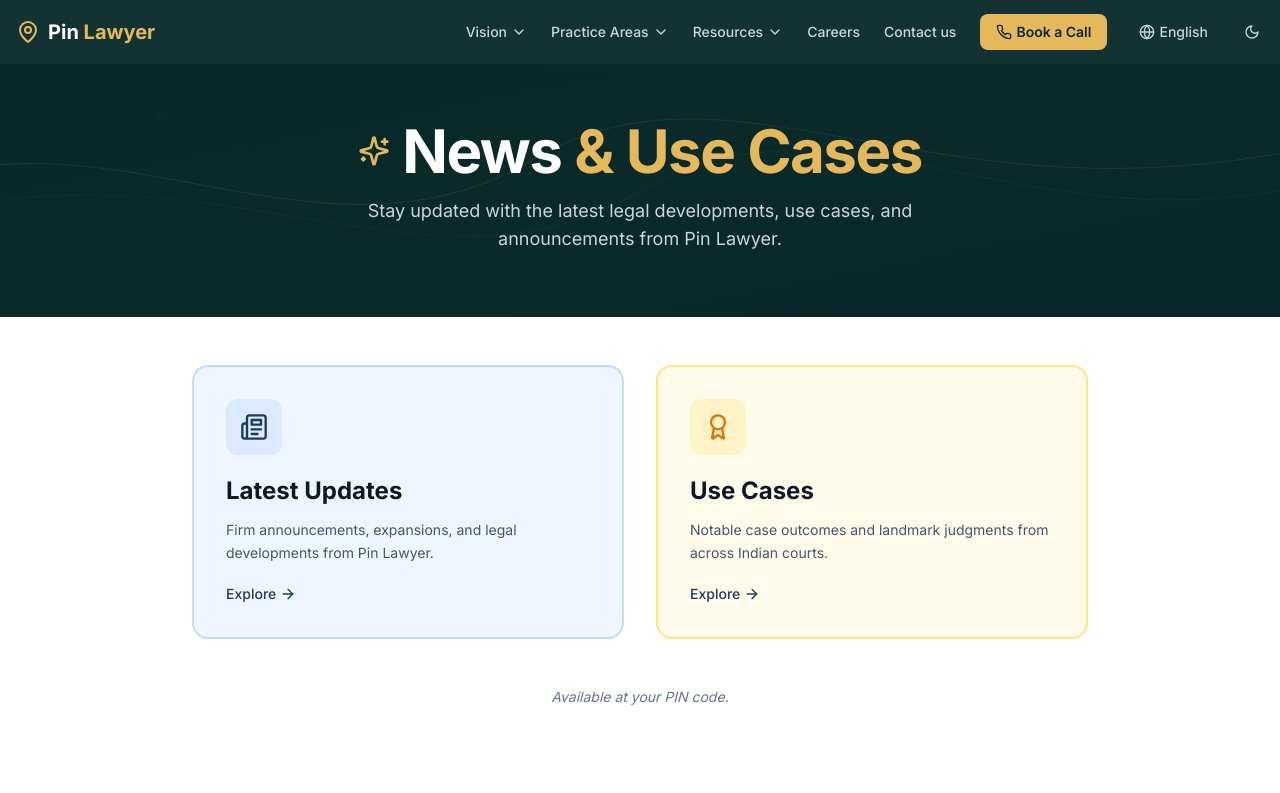
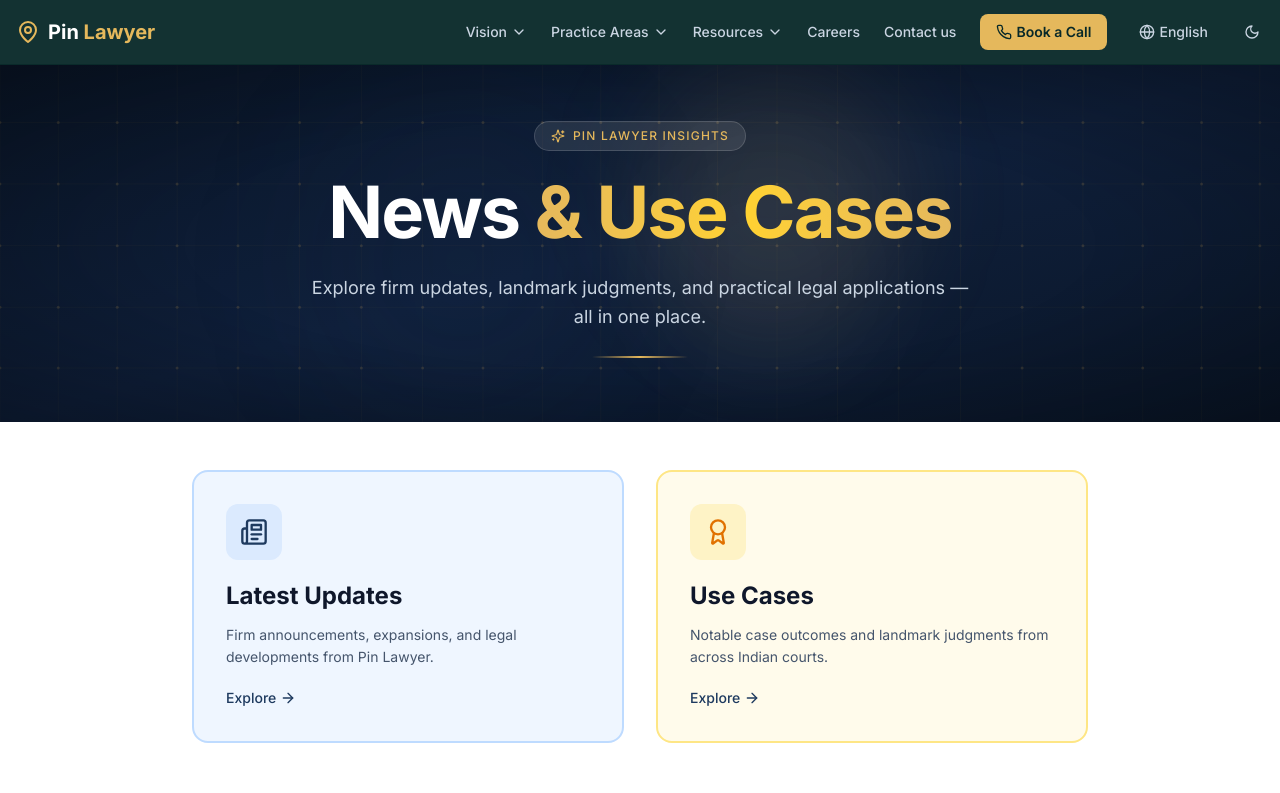
Before and after one commit to manikex/pinlawyer-website, a Next.js app: page /news in a window 1280 px wide. Shown: the top 793 px of the page. Built offline with nearby package versions, Linux system fonts and the light colour scheme.

Commit message:
feat: add news page with auto-changing background and update footer with professional social icons

```diff
--- a/components/NewsContent.tsx
+++ b/components/NewsContent.tsx
@@ -1,6 +1,6 @@
 'use client';
 
-import { useState, useMemo } from 'react';
+import { useState, useMemo, useEffect, useRef } from 'react';
 import { motion, AnimatePresence } from 'framer-motion';
 import Link from 'next/link';
 import { ArrowRight, Newspaper, Award, Calendar, Sparkles } from 'lucide-react';
@@ -31,9 +31,122 @@
   },
 ];
 
+// ---------- Animated Geometric Grid ----------
+function GeometricGrid() {
+  const canvasRef = useRef<HTMLCanvasElement>(null);
+
+  useEffect(() => {
+    const canvas = canvasRef.current;
+    if (!canvas) return;
+    const ctx = canvas.getContext('2d');
+    if (!ctx) return;
+
+    let animationId: number;
+
+    const resize = () => {
+      canvas.width = canvas.offsetWidth;
+      canvas.height = canvas.offsetHeight;
+    };
+    resize();
+    window.addEventListener('resize', resize);
+
+    const draw = () => {
+      ctx.clearRect(0, 0, canvas.width, canvas.height);
+      const time = Date.now() * 0.0005;
+      const spacing = 60;
+
+      ctx.strokeStyle = 'rgba(229, 184, 92, 0.08)';
+      ctx.lineWidth = 0.5;
+
+      // Vertical lines with subtle wave
+      for (let x = -spacing; x < canvas.width + spacing; x += spacing) {
+        const wave = Math.sin(x * 0.01 + time) * 3;
+        ctx.beginPath();
+        ctx.moveTo(x + wave, 0);
+        ctx.lineTo(x + wave, canvas.height);
+        ctx.stroke();
+      }
+
+      // Horizontal lines with subtle wave
+      for (let y = -spacing; y < canvas.height + spacing; y += spacing) {
+        const wave = Math.cos(y * 0.01 + time) * 3;
+        ctx.beginPath();
+        ctx.moveTo(0, y + wave);
+        ctx.lineTo(canvas.width, y + wave);
+        ctx.stroke();
+      }
+
+      // Subtle glowing nodes at intersections
+      for (let x = 0; x < canvas.width; x += spacing) {
+        for (let y = 0; y < canvas.height; y += spacing) {
+          const waveX = Math.sin(x * 0.01 + time) * 3;
+          const waveY = Math.cos(y * 0.01 + time) * 3;
+          ctx.beginPath();
+          ctx.arc(x + waveX, y + waveY, 1.5, 0, Math.PI * 2);
+          ctx.fillStyle = 'rgba(229, 184, 92, 0.15)';
+          ctx.fill();
+        }
+      }
+
+      animationId = requestAnimationFrame(draw);
+    };
+
+    draw();
+
+    return () => {
+      cancelAnimationFrame(animationId);
+      window.removeEventListener('resize', resize);
+    };
+  }, []);
+
+  return (
+    <canvas
+      ref={canvasRef}
+      className="absolute inset-0 w-full h-full pointer-events-none"
+    />
+  );
+}
+
+// ---------- Floating Orbs (brighter) ----------
+function FloatingOrbs() {
+  return (
+    <div className="absolute inset-0 overflow-hidden pointer-events-none">
+      <motion.div
+        animate={{
+          x: [0, 30, -20, 0],
+          y: [0, -40, 20, 0],
+          scale: [1, 1.2, 0.9, 1],
+        }}
+        transition={{ duration: 12, repeat: Infinity, ease: 'easeInOut' }}
+        className="absolute top-1/4 left-1/4 w-64 h-64 rounded-full bg-[#1E3A5F]/10 blur-3xl"
+      />
+      <motion.div
+        animate={{
+          x: [0, -30, 20, 0],
+          y: [0, 30, -30, 0],
+          scale: [1, 0.8, 1.1, 1],
+        }}
+        transition={{ duration: 15, repeat: Infinity, ease: 'easeInOut', delay: 2 }}
+        className="absolute bottom-1/4 right-1/4 w-80 h-80 rounded-full bg-[#E5B85C]/10 blur-3xl"
+      />
+      <motion.div
+        animate={{
+          x: [0, 20, -10, 0],
+          y: [0, -20, 10, 0],
+          scale: [1, 1.1, 0.9, 1],
+        }}
+        transition={{ duration: 10, repeat: Infinity, ease: 'easeInOut', delay: 4 }}
+        className="absolute top-1/3 right-1/3 w-48 h-48 rounded-full bg-white/5 blur-3xl"
+      />
+    </div>
+  );
+}
+
+// ---------- News Content ----------
 export default function NewsContent({ allNews }: { allNews: NewsPost[] }) {
   const [selectedCardId, setSelectedCardId] = useState<string | null>(null);
   const [activeFilter, setActiveFilter] = useState('All');
+  const [bgTheme, setBgTheme] = useState<'dark' | 'brighter'>('dark');
 
   const selectedCard = categoryCards.find((card) => card.id === selectedCardId);
 
@@ -49,39 +162,112 @@
 
   const filteredItems = useMemo(() => {
     if (!selectedCard) return [];
-
-    const sectionItems = allNews.filter(
-      (item) => item.section === selectedCardId
-    );
-
+    const sectionItems = allNews.filter((item) => item.section === selectedCardId);
     if (activeFilter === 'All') return sectionItems;
-
     return sectionItems.filter((item) => item.category === activeFilter);
   }, [selectedCard, activeFilter, allNews]);
 
+  // ---------- Auto-changing background theme ----------
+  useEffect(() => {
+    const interval = setInterval(() => {
+      setBgTheme((prev) => (prev === 'dark' ? 'brighter' : 'dark'));
+    }, 2800); // Change every 2.8 seconds
+
+    return () => clearInterval(interval);
+  }, []);
+
+  // Background classes based on theme
+  const bgClasses = {
+    dark: 'from-slate-950 via-[#0a0f1a] to-slate-900',
+    brighter: 'from-[#0a1628] via-[#0f1f3a] to-[#0a1628]',
+  };
+
+  // Text colors based on theme
+  const textClasses = {
+    dark: 'text-slate-400',
+    brighter: 'text-slate-300',
+  };
+
+  // Badge styles based on theme
+  const badgeClasses = {
+    dark: 'bg-white/5 border-white/10',
+    brighter: 'bg-white/10 border-white/15',
+  };
+
   return (
     <section className="bg-white dark:bg-slate-950 transition-colors duration-300 min-h-screen">
-      {/* Hero */}
-      <div className="relative bg-gradient-to-br from-[#072828] via-[#0A2A2A] to-[#072828] text-white pt-14 pb-16 px-4 md:px-12 overflow-hidden">
-        <svg className="absolute inset-0 w-full h-full opacity-10" viewBox="0 0 1200 400" preserveAspectRatio="none" fill="none">
-          <path d="M-100 200 C100 50, 300 350, 500 150 C700 -50, 900 300, 1300 100" stroke="#E5B85C" strokeWidth="1.5" />
-          <path d="M-100 250 C200 100, 400 400, 600 200 C800 0, 1000 350, 1300 150" stroke="#E5B85C" strokeWidth="1" opacity="0.6" />
-          <circle cx="150" cy="80" r="2" stroke="#E5B85C" strokeWidth="0.8" opacity="0.7" />
-        </svg>
+      {/* ========== HERO – Auto-changing background ========== */}
+      <motion.div
+        initial={false}
+        animate={{
+          background: bgTheme === 'dark'
+            ? 'linear-gradient(to bottom right, #0f172a, #0a0f1a, #0f172a)'
+            : 'linear-gradient(to bottom right, #0a1628, #0f1f3a, #0a1628)',
+        }}
+        transition={{ duration: 2.5, ease: 'easeInOut' }}
+        className="relative text-white pt-14 pb-16 px-4 md:px-12 overflow-hidden"
+      >
+        {/* Animated geometric grid */}
+        <GeometricGrid />
+
+        {/* Floating orbs for depth */}
+        <FloatingOrbs />
+
+        {/* Subtle vignette */}
+        <div
+          className="absolute inset-0 pointer-events-none"
+          style={{
+            background:
+              'radial-gradient(ellipse at center, transparent 50%, rgba(0,0,0,0.3) 100%)',
+          }}
+        />
 
         <div className="max-w-5xl mx-auto text-center relative z-10">
-          <div className="flex items-center justify-center gap-3 mb-4">
-            <Sparkles className="w-8 h-8 text-[#E5B85C]" />
-            <h1 className="text-4xl md:text-5xl lg:text-6xl font-bold tracking-tight">
-              News <span className="text-[#E5B85C]">&amp; Use Cases</span>
-            </h1>
-          </div>
-          <p className="text-lg text-slate-300 max-w-2xl mx-auto">
-            Stay updated with the latest legal developments, use cases, and announcements from Pin Lawyer.
-          </p>
+          <motion.div
+            initial={{ opacity: 0, y: 30 }}
+            animate={{ opacity: 1, y: 0 }}
+            transition={{ duration: 0.8, ease: 'easeOut' }}
+            className="mb-4"
+          >
+            <span className={`inline-flex items-center gap-2 px-4 py-1.5 rounded-full border text-xs font-medium text-[#E5B85C] uppercase tracking-widest transition-all duration-1000 ${badgeClasses[bgTheme]}`}>
+              <Sparkles className="w-3.5 h-3.5" />
+              Pin Lawyer Insights
+            </span>
+          </motion.div>
+
+          <motion.h1
+            initial={{ opacity: 0, y: 30 }}
+            animate={{ opacity: 1, y: 0 }}
+            transition={{ duration: 0.8, ease: 'easeOut', delay: 0.15 }}
+            className="text-4xl md:text-6xl lg:text-7xl font-bold tracking-tight leading-tight mb-4"
+          >
+            News{' '}
+            <span className="bg-gradient-to-r from-[#E5B85C] via-amber-300 to-[#E5B85C] bg-clip-text text-transparent">
+              &amp; Use Cases
+            </span>
+          </motion.h1>
+
+          <motion.p
+            initial={{ opacity: 0, y: 30 }}
+            animate={{ opacity: 1, y: 0 }}
+            transition={{ duration: 0.8, ease: 'easeOut', delay: 0.3 }}
+            className={`text-base md:text-lg max-w-2xl mx-auto leading-relaxed transition-all duration-1000 ${textClasses[bgTheme]}`}
+          >
+            Explore firm updates, landmark judgments, and practical legal applications —
+            all in one place.
+          </motion.p>
+
+          {/* Decorative bottom line */}
+          <motion.div
+            initial={{ scaleX: 0 }}
+            animate={{ scaleX: 1 }}
+            transition={{ duration: 1, ease: 'easeOut', delay: 0.5 }}
+            className="mt-6 w-24 h-0.5 bg-gradient-to-r from-transparent via-[#E5B85C] to-transparent mx-auto"
+          />
         </div>
-      </div>
+      </motion.div>
 
+      {/* ========== Content Area ========== */}
       <div className="max-w-6xl mx-auto px-4 md:px-12 py-12">
         <AnimatePresence mode="wait">
           {!selectedCard ? (
@@ -128,14 +314,12 @@
               <button onClick={handleBack} className="inline-flex items-center gap-2 text-sm text-slate-600 dark:text-slate-400 hover:text-[#E5B85C] mb-6 transition">
                 ← Back to categories
               </button>
-
               <div className="flex items-center gap-3 mb-8">
                 <div className={`w-10 h-10 rounded-xl ${selectedCard.iconBg} flex items-center justify-center`}>
                   <selectedCard.icon className={`w-5 h-5 ${selectedCard.iconColor}`} />
                 </div>
                 <h2 className="text-2xl md:text-3xl font-bold text-slate-900 dark:text-white">{selectedCard.title}</h2>
               </div>
-
               <div className="flex flex-wrap items-center gap-2 mb-8">
                 {selectedCard.filterOptions.map((filter) => (
                   <button
@@ -151,7 +335,6 @@
                   </button>
                 ))}
               </div>
-
               {filteredItems.length === 0 ? (
                 <div className="text-center py-20">
                   <Newspaper className="w-16 h-16 text-slate-300 mx-auto mb-4" />
@@ -199,10 +382,7 @@
           )}
         </AnimatePresence>
       </div>
-
-      <p className="pb-12 text-sm text-slate-500 italic text-center">
-        Available at your PIN code.
-      </p>
+      <p className="pb-12 text-sm text-slate-500 italic text-center">Available at your PIN code.</p>
     </section>
   );
 }
```
